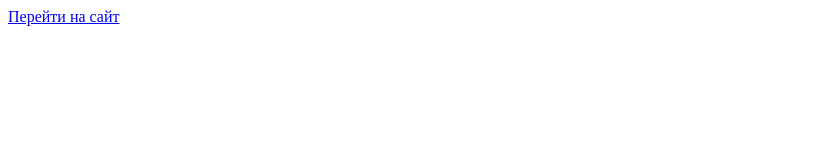
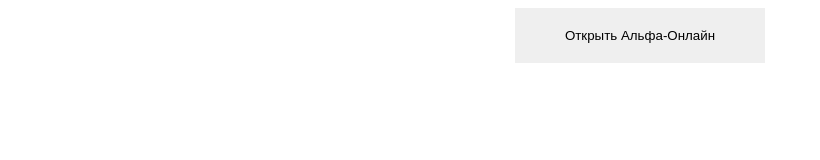
Before and after one commit to evantoshkin/testextlink, a plain HTML site: page index.html in a window 1280 px wide. Shown: the whole page, without its empty margins (0-820 px from the left). Drawn offline with Linux system fonts and the light colour scheme.

Commit message:
add style

```diff
--- a/index.html
+++ b/index.html
@@ -3,10 +3,11 @@
 <head>
     <meta charset="utf-8">
     <title>Главная страница</title>
+    <link rel="stylesheet" href="style.css">
 </head>
 <body>
 
-<a class="button" href="https://web.alfabank.ru" target="_blank">Перейти на сайт</a>
+<button type="button" onclick="location.href='https://web.alfabank.ru'">Открыть Альфа-Онлайн</button>
 
 </body>
 </html>
--- /dev/null
+++ b/style.css
@@ -0,0 +1,11 @@
+body {
+justify-content: center;
+    align-content: center;
+    align-items: center;
+    display: flex;
+}
+
+button {
+    padding: 20px 50px;
+    border: none;
+}
```
